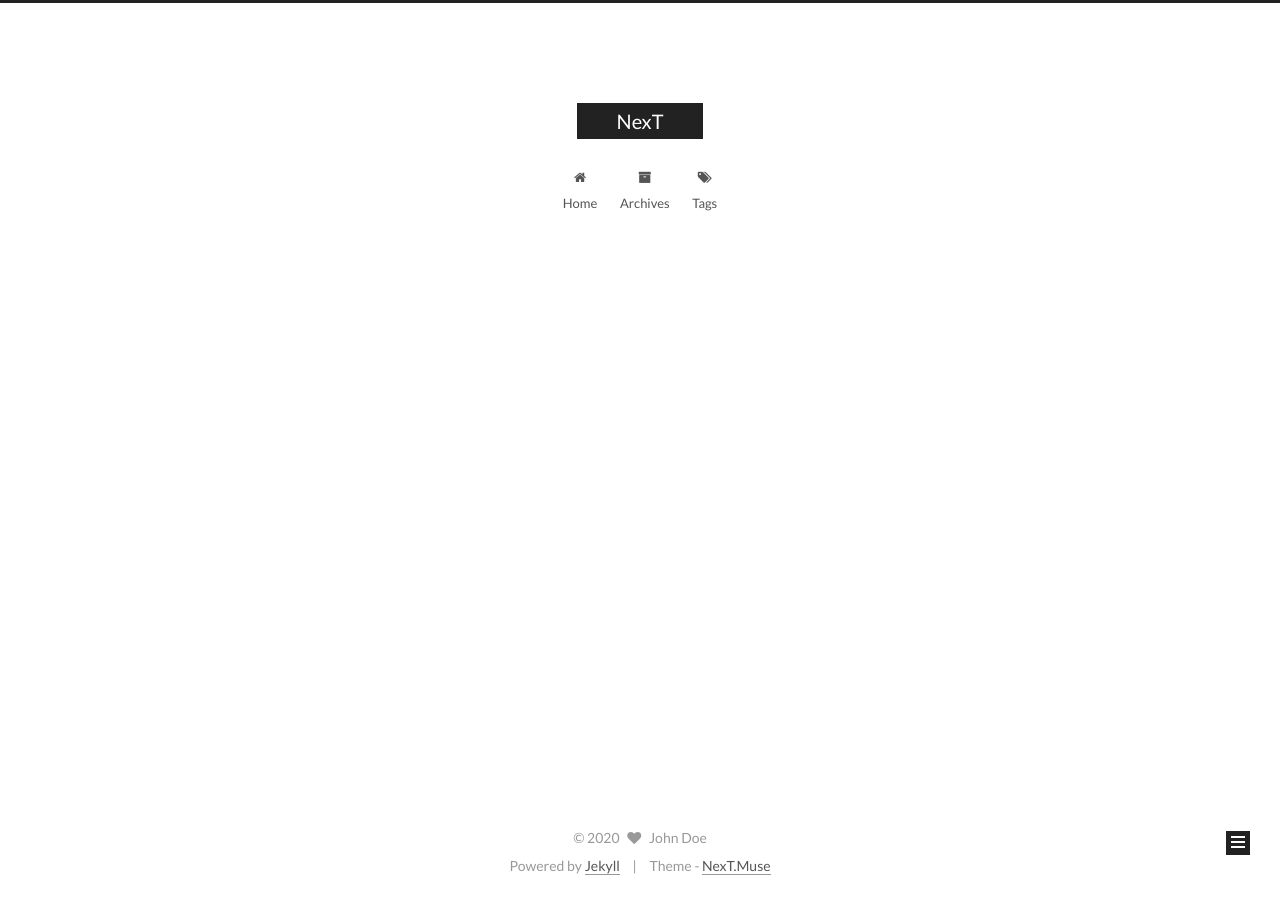
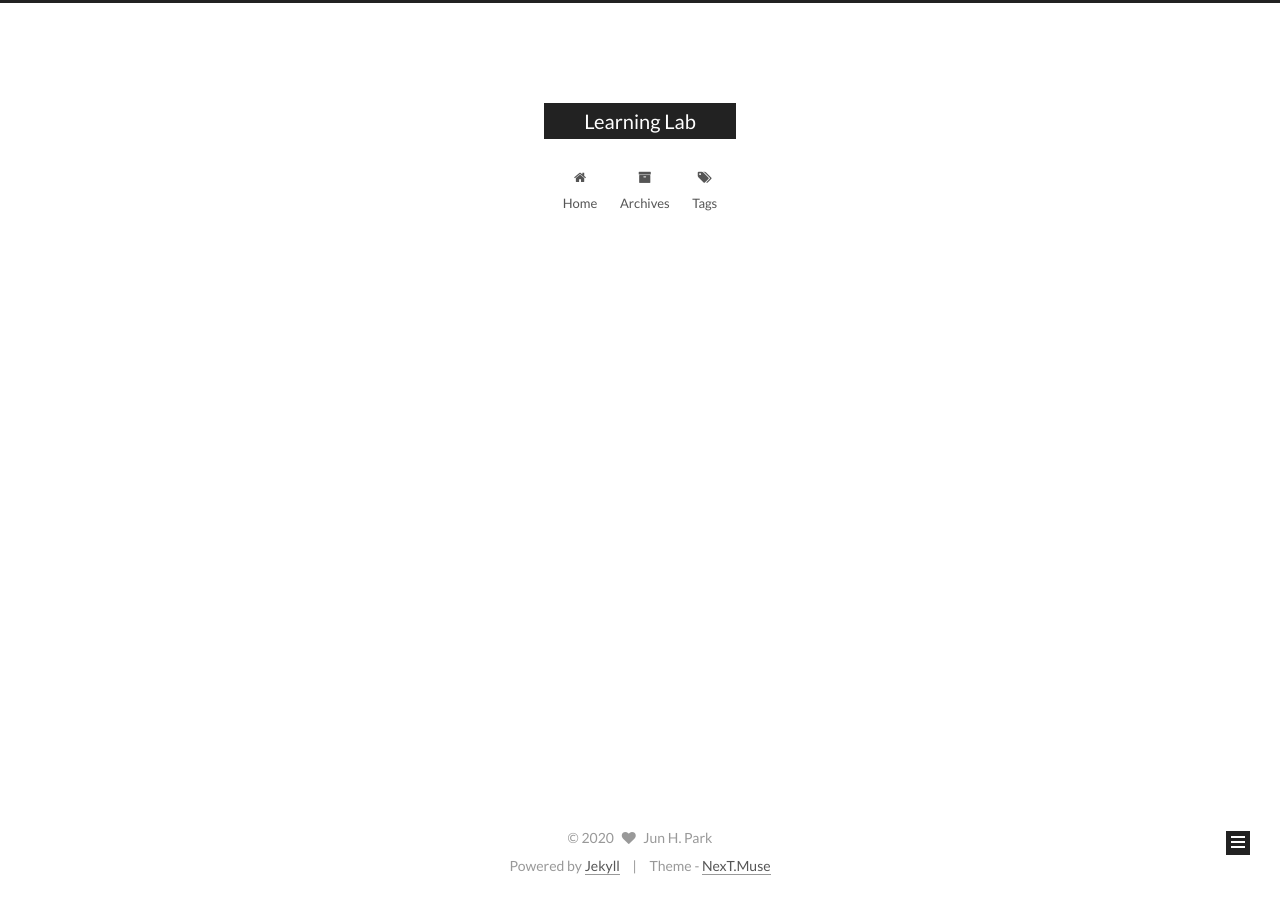
Before and after one commit to learninglab-skku/learninglab-skku.github.io, a Jekyll site: the page built from index.html, in a window 1280 px wide. Built offline with Jekyll 4.4.1, drawn with Linux system fonts in a browser that asks for light colours; the list of posts is cut into pages by our own code.

Commit message:
config modified

```diff
--- a/_config.yml
+++ b/_config.yml
@@ -4,10 +4,10 @@
 # ---------------------------------------------------------------
 
 # Site
-title: NexT
+title: Learning Lab
 subtitle:
 description:
-author: John Doe
+author: Jun H. Park
 # Support language: de, en, fr-FR, id, ja, ko, pt-BR, pt, ru, zh-Hans, zh-hk, zh-tw
 language: en
 date_format: '%Y-%m-%d'
@@ -362,8 +362,8 @@ highlight_theme: normal
 
 # MathJax Support
 mathjax:
-  enable: false
-  per_page: false
+  enable: true
+  per_page: true
   cdn: //cdn.bootcss.com/mathjax/2.7.1/latest.js?config=TeX-AMS-MML_HTMLorMML
 
 # Han Support docs: https://hanzi.pro/
@@ -479,7 +479,7 @@ gitalk:
 # user_id must NOT be null when admin_enable is true!
 # you can visit http://dev.duoshuo.com get duoshuo user id.
 duoshuo_info:
-  ua_enable: true
+  ua_enable: false
   admin_enable: false
   user_id: 0
   #admin_nickname: Author
```
